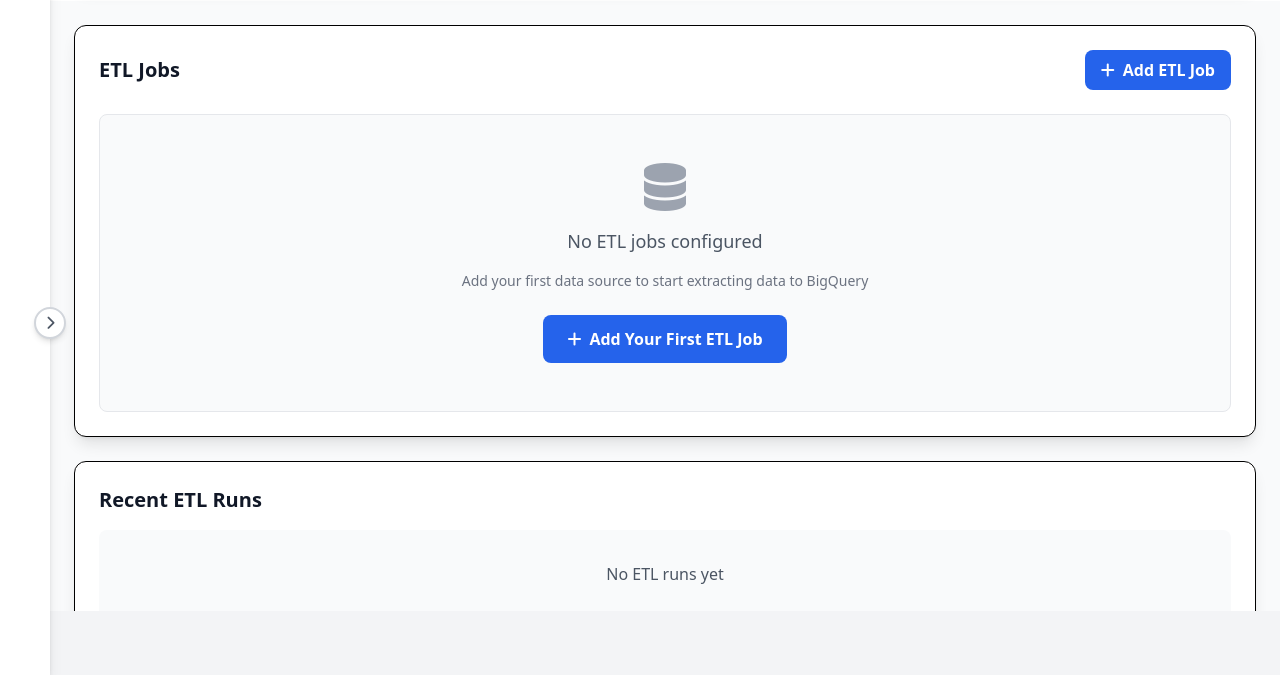
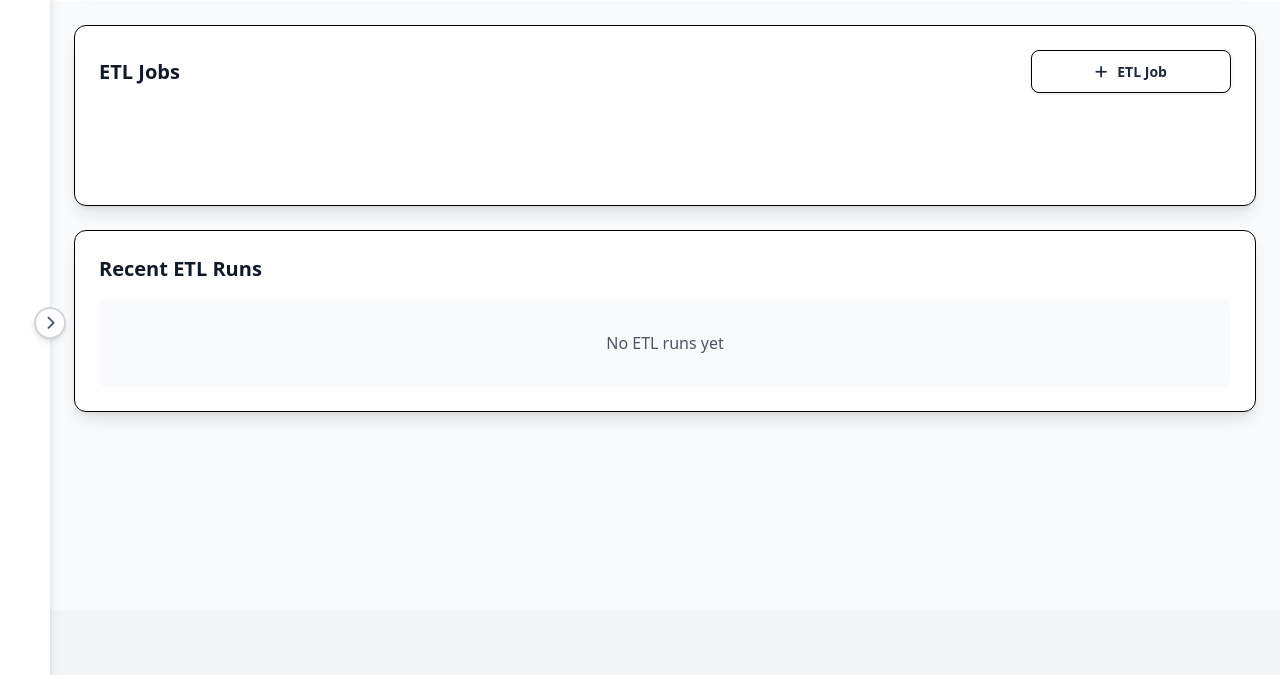
Before and after one commit to d-kulish/b2b_recs, a Django app: template templates/ml_platform/model_etl.html in a window 1280 px wide. Shown: the part 125-800 px from the top of the page. Run offline with Django 5.2, Linux system fonts and the light colour scheme; the template is opened without the code that fills it, so the values that code supplies are empty; some libraries are stand-ins or nearby versions.

Commit message:
Add unified button styling system across UI
- Created static/css/buttons.css with standardized button styles
  - White background with black thin border
  - Light green hover effect for all buttons
  - Proper icon spacing using flexbox gap
  - Multiple button variants (primary, success, danger, secondary, warning)
  - Size modifiers (small, large, wide, block)
  - Automatic disabled state styling

- Applied button styling to ETL page:
  - '+ ETL Job' button with consistent formatting
  - All modal navigation buttons (Back, Next, Cancel, Create)
  - Test Connection buttons across all connection types

- Improved connection test UX:
  - Removed warning emoji and yellow background
  - Added 'Working connection is required' text
  - Dynamic container backgrounds (white → green on success, red on failure)
  - Next button disabled until connection test succeeds
  - Removed plug icons from Test Connection buttons

- Updated README.md with button styling documentation
  - Usage guidelines and examples
  - CSS class reference
  - Connection test container behavior

🤖 Generated with [Claude Code](https://claude.com/claude-code)

Co-Authored-By: Claude <noreply@anthropic.com>

```diff
--- /dev/null
+++ b/static/css/buttons.css
@@ -0,0 +1,264 @@
+/* ============================================================================
+   BUTTON STYLES - B2B ML Platform
+   ============================================================================
+   Standardized button styles across all pages and components
+   Design: Black thin border, light background, subtle shadow, hover effects
+   ============================================================================ */
+
+/* Base Button Class */
+.btn {
+    /* Layout */
+    display: inline-flex;
+    align-items: center;
+    justify-content: center;
+    padding: 10px 24px;
+    min-width: 120px;
+    gap: 10px;
+
+    /* Typography */
+    font-size: 14px;
+    font-weight: 600;
+    text-align: center;
+    white-space: nowrap;
+
+    /* Style */
+    background-color: #ffffff;  /* White background */
+    border: 1px solid #000000;  /* Thin black border */
+    border-radius: 8px;
+    box-shadow: 0 1px 3px rgba(0, 0, 0, 0.1);  /* Tiny subtle shadow */
+
+    /* Behavior */
+    cursor: pointer;
+    transition: all 0.2s ease-in-out;
+    text-decoration: none;
+}
+
+/* Hover State */
+.btn:hover {
+    background-color: #f0fdf4;  /* Light green on hover */
+    box-shadow: 0 2px 6px rgba(0, 0, 0, 0.15);  /* Enhanced shadow on hover */
+    transform: translateY(-1px);  /* Subtle lift effect */
+}
+
+/* Active/Pressed State */
+.btn:active {
+    transform: translateY(0);
+    box-shadow: 0 1px 2px rgba(0, 0, 0, 0.1);
+}
+
+/* Disabled State */
+.btn:disabled,
+.btn.disabled {
+    background-color: #e5e7eb;
+    color: #9ca3af;
+    cursor: not-allowed;
+    opacity: 0.6;
+    box-shadow: none;
+}
+
+.btn:disabled:hover,
+.btn.disabled:hover {
+    transform: none;
+    box-shadow: none;
+}
+
+
+/* ============================================================================
+   Button Variants (for different actions)
+   ============================================================================ */
+
+/* Primary Action Button (main calls-to-action) */
+.btn-primary {
+    background-color: #ffffff;  /* White background */
+    color: #1f2937;  /* Dark gray text */
+    border-color: #000000;
+}
+
+.btn-primary:hover {
+    background-color: #f0fdf4;  /* Light green on hover */
+    color: #166534;  /* Dark green text on hover */
+}
+
+/* Success Button (confirmations, create, add) */
+.btn-success {
+    background-color: #f0fdf4;  /* Very light green */
+    color: #15803d;  /* Deep green text */
+    border-color: #000000;
+}
+
+.btn-success:hover {
+    background-color: #dcfce7;
+    color: #166534;
+}
+
+/* Danger Button (delete, remove, destructive actions) */
+.btn-danger {
+    background-color: #fef2f2;  /* Very light red */
+    color: #dc2626;  /* Red text */
+    border-color: #000000;
+}
+
+.btn-danger:hover {
+    background-color: #fee2e2;
+    color: #991b1b;
+}
+
+/* Secondary Button (less emphasis) */
+.btn-secondary {
+    background-color: #ffffff;  /* White */
+    color: #374151;  /* Gray text */
+    border-color: #000000;
+}
+
+.btn-secondary:hover {
+    background-color: #f9fafb;
+    color: #1f2937;
+}
+
+/* Warning Button (caution actions) */
+.btn-warning {
+    background-color: #fffbeb;  /* Very light yellow */
+    color: #d97706;  /* Orange text */
+    border-color: #000000;
+}
+
+.btn-warning:hover {
+    background-color: #fef3c7;
+    color: #b45309;
+}
+
+
+/* ============================================================================
+   Button Sizes
+   ============================================================================ */
+
+/* Small Button */
+.btn-sm {
+    padding: 6px 16px;
+    font-size: 12px;
+    min-width: 80px;
+}
+
+/* Large Button */
+.btn-lg {
+    padding: 14px 32px;
+    font-size: 16px;
+    min-width: 160px;
+}
+
+/* Wide Button (for prominent actions) */
+.btn-wide {
+    min-width: 200px;
+    padding-left: 40px;
+    padding-right: 40px;
+}
+
+/* Full Width Button */
+.btn-block {
+    width: 100%;
+    display: flex;
+}
+
+
+/* ============================================================================
+   Button with Icons
+   ============================================================================ */
+
+.btn i {
+    /* Spacing handled by gap property on .btn */
+    flex-shrink: 0;
+}
+
+/* Icon-only buttons */
+.btn-icon {
+    min-width: auto;
+    padding: 10px;
+    aspect-ratio: 1;
+}
+
+.btn-icon i {
+    margin: 0;
+}
+
+
+/* ============================================================================
+   Button Groups
+   ============================================================================ */
+
+.btn-group {
+    display: inline-flex;
+    gap: 8px;
+}
+
+.btn-group-tight {
+    display: inline-flex;
+    gap: 0;
+}
+
+.btn-group-tight .btn {
+    border-radius: 0;
+}
+
+.btn-group-tight .btn:first-child {
+    border-top-left-radius: 8px;
+    border-bottom-left-radius: 8px;
+}
+
+.btn-group-tight .btn:last-child {
+    border-top-right-radius: 8px;
+    border-bottom-right-radius: 8px;
+}
+
+.btn-group-tight .btn:not(:last-child) {
+    border-right: none;
+}
+
+
+/* ============================================================================
+   Special Button States
+   ============================================================================ */
+
+/* Loading State */
+.btn-loading {
+    position: relative;
+    color: transparent;
+    pointer-events: none;
+}
+
+.btn-loading::after {
+    content: '';
+    position: absolute;
+    width: 16px;
+    height: 16px;
+    top: 50%;
+    left: 50%;
+    margin-left: -8px;
+    margin-top: -8px;
+    border: 2px solid #000000;
+    border-radius: 50%;
+    border-top-color: transparent;
+    animation: button-loading-spinner 0.6s linear infinite;
+}
+
+@keyframes button-loading-spinner {
+    from {
+        transform: rotate(0turn);
+    }
+    to {
+        transform: rotate(1turn);
+    }
+}
+
+
+/* ============================================================================
+   Accessibility
+   ============================================================================ */
+
+.btn:focus {
+    outline: 2px solid #3b82f6;
+    outline-offset: 2px;
+}
+
+.btn:focus:not(:focus-visible) {
+    outline: none;
+}
--- a/templates/base.html
+++ b/templates/base.html
@@ -6,6 +6,8 @@
     <title>{% block title %}B2B ML Platform{% endblock %}</title>
     <script src="https://cdn.tailwindcss.com"></script>
     <link rel="stylesheet" href="https://cdnjs.cloudflare.com/ajax/libs/font-awesome/6.4.0/css/all.min.css">
+    {% load static %}
+    <link rel="stylesheet" href="{% static 'css/buttons.css' %}?v=6">
     {% block extra_css %}{% endblock %}
 </head>
 <body class="bg-gray-100">
--- a/templates/ml_platform/model_etl.html
+++ b/templates/ml_platform/model_etl.html
@@ -9,8 +9,8 @@
     <div class="bg-white rounded-xl border border-black shadow-lg p-6">
         <div class="flex items-center justify-between mb-6">
             <h3 class="text-xl font-bold text-gray-900">ETL Jobs</h3>
-            <button onclick="showAddSourceModal()" class="px-4 py-2 bg-blue-600 hover:bg-blue-700 text-white rounded-lg font-semibold transition">
-                <i class="fas fa-plus mr-2"></i>Add ETL Job
+            <button onclick="showAddSourceModal()" class="btn btn-primary btn-wide">
+                <i class="fas fa-plus"></i><span>ETL Job</span>
             </button>
         </div>
 
@@ -95,13 +95,8 @@
             {% endfor %}
         </div>
         {% else %}
-        <div class="text-center py-12 bg-gray-50 rounded-lg border border-gray-200">
-            <i class="fas fa-database text-gray-400 text-5xl mb-4"></i>
-            <p class="text-gray-600 text-lg mb-4">No ETL jobs configured</p>
-            <p class="text-gray-500 text-sm mb-6">Add your first data source to start extracting data to BigQuery</p>
-            <button onclick="showAddSourceModal()" class="px-6 py-3 bg-blue-600 hover:bg-blue-700 text-white rounded-lg font-semibold transition">
-                <i class="fas fa-plus mr-2"></i>Add Your First ETL Job
-            </button>
+        <div class="py-8">
+            <!-- Empty space for ETL jobs to be added -->
         </div>
         {% endif %}
     </div>
@@ -386,12 +381,14 @@
                             </div>
                         </div>
 
-                        <div class="bg-yellow-50 border border-yellow-200 rounded-lg p-3 mt-4">
-                            <p class="text-xs text-yellow-800 mb-2">⚠️ Connection testing is required before proceeding</p>
-                            <button onclick="testConnectionWizard()" id="testConnectionBtn" class="px-3 py-1.5 text-sm bg-blue-600 hover:bg-blue-700 text-white rounded-lg font-semibold transition">
-                                <i class="fas fa-plug mr-1.5"></i>Test Connection
+                        <div id="connectionTestContainer" class="bg-white border border-gray-300 rounded-lg p-3 mt-4 transition-colors">
+                            <div class="flex items-center gap-3">
+                                <button onclick="testConnectionWizard()" id="testConnectionBtn" class="btn btn-primary">
+                                    <span>Test Connection</span>
                                 </button>
-                            <span id="connectionStatus" class="ml-3 text-sm"></span>
+                                <span class="text-sm text-gray-600">Working connection is required</span>
+                                <span id="connectionStatus" class="ml-auto text-sm"></span>
+                            </div>
                         </div>
                     </div>
                 </div>
@@ -405,12 +402,14 @@
                             <p class="text-xs text-gray-500 mt-1">Full Google Cloud Storage path to your file</p>
                         </div>
 
-                        <div class="bg-yellow-50 border border-yellow-200 rounded-lg p-3 mt-4">
-                            <p class="text-xs text-yellow-800 mb-2">⚠️ Path validation is required before proceeding</p>
-                            <button onclick="testConnectionWizard()" id="testFilePathBtn" class="px-3 py-1.5 text-sm bg-blue-600 hover:bg-blue-700 text-white rounded-lg font-semibold transition">
-                                <i class="fas fa-check mr-1.5"></i>Validate Path
+                        <div id="filePathTestContainer" class="bg-white border border-gray-300 rounded-lg p-3 mt-4 transition-colors">
+                            <div class="flex items-center gap-3">
+                                <button onclick="testConnectionWizard()" id="testFilePathBtn" class="btn btn-primary">
+                                    <i class="fas fa-check"></i><span>Validate Path</span>
                                 </button>
-                            <span id="filePathStatus" class="ml-3 text-sm"></span>
+                                <span class="text-sm text-gray-600">Working connection is required</span>
+                                <span id="filePathStatus" class="ml-auto text-sm"></span>
+                            </div>
                         </div>
                     </div>
                 </div>
@@ -463,12 +462,14 @@
                             </div>
                         </div>
 
-                        <div class="bg-yellow-50 border border-yellow-200 rounded-lg p-3 mt-4">
-                            <p class="text-xs text-yellow-800 mb-2">⚠️ Connection testing is required before proceeding</p>
-                            <button onclick="testConnectionWizard()" id="testBigQueryBtn" class="px-3 py-1.5 text-sm bg-blue-600 hover:bg-blue-700 text-white rounded-lg font-semibold transition">
-                                <i class="fas fa-plug mr-1.5"></i>Test Connection
+                        <div id="bigqueryTestContainer" class="bg-white border border-gray-300 rounded-lg p-3 mt-4 transition-colors">
+                            <div class="flex items-center gap-3">
+                                <button onclick="testConnectionWizard()" id="testBigQueryBtn" class="btn btn-primary">
+                                    <span>Test Connection</span>
                                 </button>
-                            <span id="bigqueryConnectionStatus" class="ml-3 text-sm"></span>
+                                <span class="text-sm text-gray-600">Working connection is required</span>
+                                <span id="bigqueryConnectionStatus" class="ml-auto text-sm"></span>
+                            </div>
                         </div>
                     </div>
                 </div>
@@ -487,12 +488,14 @@
                             <input type="text" id="nosqlDatabase" placeholder="mydb" class="w-full px-3 py-2 text-sm border border-gray-300 rounded-lg focus:ring-2 focus:ring-blue-500 focus:border-blue-500">
                         </div>
 
-                        <div class="bg-yellow-50 border border-yellow-200 rounded-lg p-3 mt-4">
-                            <p class="text-xs text-yellow-800 mb-2">⚠️ Connection testing is required before proceeding</p>
-                            <button onclick="testConnectionWizard()" id="testNoSQLBtn" class="px-3 py-1.5 text-sm bg-blue-600 hover:bg-blue-700 text-white rounded-lg font-semibold transition">
-                                <i class="fas fa-plug mr-1.5"></i>Test Connection
+                        <div id="nosqlTestContainer" class="bg-white border border-gray-300 rounded-lg p-3 mt-4 transition-colors">
+                            <div class="flex items-center gap-3">
+                                <button onclick="testConnectionWizard()" id="testNoSQLBtn" class="btn btn-primary">
+                                    <span>Test Connection</span>
                                 </button>
-                            <span id="nosqlConnectionStatus" class="ml-3 text-sm"></span>
+                                <span class="text-sm text-gray-600">Working connection is required</span>
+                                <span id="nosqlConnectionStatus" class="ml-auto text-sm"></span>
+                            </div>
                         </div>
                     </div>
                 </div>
@@ -649,22 +652,22 @@
             <div class="flex items-center justify-between">
                 <!-- Left: Back/Next buttons -->
                 <div class="flex gap-2">
-                    <button id="backButton" onclick="previousStep()" class="w-[142px] h-[38px] bg-gray-300 text-gray-500 rounded-lg font-semibold transition flex items-center justify-center cursor-not-allowed" disabled>
+                    <button id="backButton" onclick="previousStep()" class="btn btn-secondary" style="width: 142px; height: 38px;" disabled>
                         <i class="fas fa-arrow-left"></i>
                     </button>
-                    <button id="nextButton" onclick="nextStep()" class="w-[142px] h-[38px] bg-gray-300 text-gray-500 rounded-lg font-semibold transition flex items-center justify-center cursor-not-allowed" disabled>
+                    <button id="nextButton" onclick="nextStep()" class="btn btn-secondary" style="width: 142px; height: 38px;" disabled>
                         <i class="fas fa-arrow-right"></i>
                     </button>
                 </div>
 
                 <!-- Right: Cancel button -->
-                <button onclick="hideAddSourceModal()" class="w-[142px] h-[38px] text-xs bg-red-100 hover:bg-red-200 text-red-700 rounded-lg font-semibold transition flex items-center justify-center">
-                    Cancel
+                <button onclick="hideAddSourceModal()" class="btn btn-danger" style="width: 142px; height: 38px;">
+                    <span>Cancel</span>
                 </button>
 
                 <!-- Hidden create button -->
-                <button id="createButton" onclick="createDataSource()" class="w-[142px] h-[38px] text-xs bg-green-600 hover:bg-green-700 text-white rounded-lg font-semibold transition hidden flex items-center justify-center">
-                    <i class="fas fa-check mr-1"></i>Create
+                <button id="createButton" onclick="createDataSource()" class="btn btn-success hidden" style="width: 142px; height: 38px;">
+                    <i class="fas fa-check"></i><span>Create</span>
                 </button>
             </div>
         </div>
@@ -723,12 +726,8 @@ function updateStep1NextButton() {
 
     if (selectedSource) {
         nextButton.disabled = false;
-        nextButton.classList.remove('bg-gray-300', 'text-gray-500', 'cursor-not-allowed');
-        nextButton.classList.add('bg-blue-600', 'hover:bg-blue-700', 'text-white');
     } else {
         nextButton.disabled = true;
-        nextButton.classList.remove('bg-blue-600', 'hover:bg-blue-700', 'text-white');
-        nextButton.classList.add('bg-gray-300', 'text-gray-500', 'cursor-not-allowed');
     }
 }
 
@@ -1017,6 +1016,12 @@ function showConnectionForm() {
     // Reset connection test flag when switching forms
     window.connectionTested = false;
 
+    // Disable next button since connection needs to be tested again
+    const nextButton = document.getElementById('nextButton');
+    if (nextButton) {
+        nextButton.disabled = true;
+    }
+
     // Clear all status messages
     const statusSpans = [
         document.getElementById('connectionStatus'),
@@ -1026,6 +1031,20 @@ function showConnectionForm() {
     ];
     statusSpans.forEach(span => {
         if (span) span.innerHTML = '';
+    });
+
+    // Reset all container backgrounds to white
+    const containers = [
+        document.getElementById('connectionTestContainer'),
+        document.getElementById('filePathTestContainer'),
+        document.getElementById('bigqueryTestContainer'),
+        document.getElementById('nosqlTestContainer')
+    ];
+    containers.forEach(container => {
+        if (container) {
+            container.classList.remove('bg-green-50', 'bg-red-50', 'border-green-200', 'border-red-200');
+            container.classList.add('bg-white', 'border-gray-300');
+        }
     });
 
     // Hide all connection forms
@@ -1069,18 +1088,16 @@ function showStep(step) {
     // Back button: always visible, disabled on step 1
     if (step === 1) {
         backButton.disabled = true;
-        backButton.classList.add('bg-gray-300', 'text-gray-500', 'cursor-not-allowed');
-        backButton.classList.remove('bg-blue-600', 'text-white', 'hover:bg-blue-700');
         // Update next button state based on validation
         updateStep1NextButton();
+    } else if (step === 2) {
+        backButton.disabled = false;
+        // For step 2, next button is disabled until connection is tested
+        nextButton.disabled = !window.connectionTested;
     } else {
         backButton.disabled = false;
-        backButton.classList.remove('bg-gray-300', 'text-gray-500', 'cursor-not-allowed');
-        backButton.classList.add('bg-blue-600', 'text-white', 'hover:bg-blue-700');
         // Enable next button for other steps
         nextButton.disabled = false;
-        nextButton.classList.remove('bg-gray-300', 'text-gray-500', 'cursor-not-allowed');
-        nextButton.classList.add('bg-blue-600', 'hover:bg-blue-700', 'text-white');
     }
 
     // Next button: hide on last step, always show just icon
@@ -1093,9 +1110,9 @@ function showStep(step) {
     if (step === 5) {
         const createButton = document.getElementById('createButton');
         if (wizardEditMode) {
-            createButton.innerHTML = '<i class="fas fa-check mr-1"></i>Update';
+            createButton.innerHTML = '<i class="fas fa-check"></i><span>Update</span>';
         } else {
-            createButton.innerHTML = '<i class="fas fa-check mr-1"></i>Create';
+            createButton.innerHTML = '<i class="fas fa-check"></i><span>Create</span>';
         }
     }
 
@@ -1143,11 +1160,8 @@ function nextStep() {
             return;
         }
     } else if (currentWizardStep === 2) {
-        // Connection testing is required before proceeding from Step 2 to Step 3
-        if (!window.connectionTested) {
-            alert('Please test the connection before proceeding');
-            return;
-        }
+        // Connection testing is handled by disabled button state
+        // No need for alert since next button is disabled until connection is tested
     } else if (currentWizardStep === 3) {
         const selectedTable = document.querySelector('input[name="selectedTable"]:checked');
         if (!selectedTable) {
@@ -1202,12 +1216,19 @@ function populateSummary() {
 }
 
 function testConnectionWizard() {
-    // Get all status spans
+    // Get all status spans and containers
     const statusSpans = [
         document.getElementById('connectionStatus'),
         document.getElementById('filePathStatus'),
         document.getElementById('bigqueryConnectionStatus'),
         document.getElementById('nosqlConnectionStatus')
+    ];
+
+    const containers = [
+        document.getElementById('connectionTestContainer'),
+        document.getElementById('filePathTestContainer'),
+        document.getElementById('bigqueryTestContainer'),
+        document.getElementById('nosqlTestContainer')
     ];
 
     // Show testing message on all status spans
@@ -1219,13 +1240,53 @@ function testConnectionWizard() {
 
     // Simulate connection test
     setTimeout(() => {
+        const isSuccess = Math.random() > 0.2; // 80% success rate for demo
+
+        if (isSuccess) {
+            // Success case
             statusSpans.forEach(span => {
                 if (span) {
-                span.innerHTML = '<i class="fas fa-check-circle text-green-600"></i> Connection successful';
+                    span.innerHTML = '<i class="fas fa-check-circle text-green-600"></i> Success';
                 }
             });
-        // Mark connection as tested
+
+            // Change container backgrounds to light green
+            containers.forEach(container => {
+                if (container) {
+                    container.classList.remove('bg-white', 'bg-red-50');
+                    container.classList.add('bg-green-50');
+                    container.classList.remove('border-gray-300', 'border-red-200');
+                    container.classList.add('border-green-200');
+                }
+            });
+
+            // Mark connection as tested and enable next button
             window.connectionTested = true;
+            const nextButton = document.getElementById('nextButton');
+            if (nextButton) {
+                nextButton.disabled = false;
+            }
+        } else {
+            // Failure case
+            statusSpans.forEach(span => {
+                if (span) {
+                    span.innerHTML = '<i class="fas fa-times-circle text-red-600"></i> Failed';
+                }
+            });
+
+            // Change container backgrounds to light red
+            containers.forEach(container => {
+                if (container) {
+                    container.classList.remove('bg-white', 'bg-green-50');
+                    container.classList.add('bg-red-50');
+                    container.classList.remove('border-gray-300', 'border-green-200');
+                    container.classList.add('border-red-200');
+                }
+            });
+
+            // Keep connection as not tested
+            window.connectionTested = false;
+        }
     }, 1500);
 }
 
```
Also changed, not shown: README.md. Lines whose indentation alone changed are shown as unchanged.
